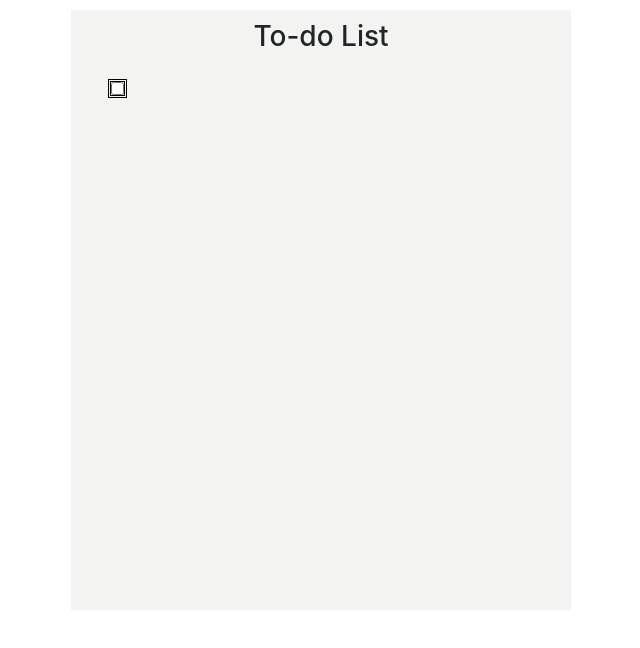
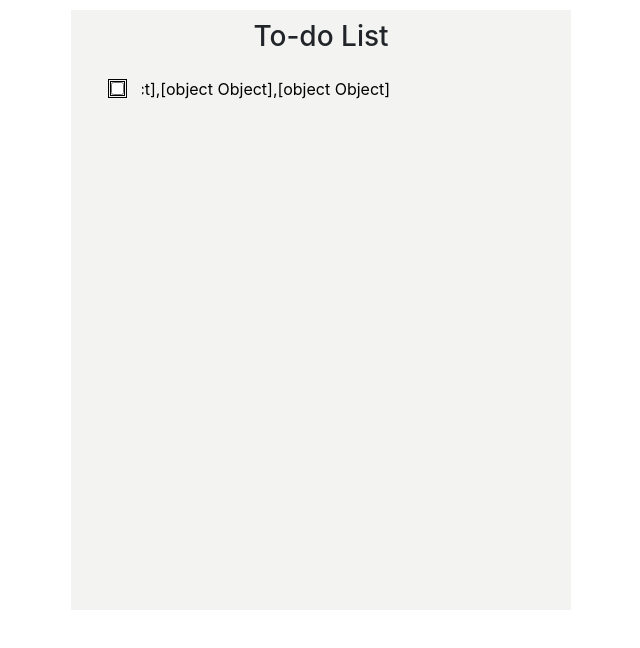
Before and after one commit to madhurabhujbal/todo-list, a React (Create React App) app: page / in a window 1280 px wide. Shown: the top 648 px of the page, without its empty margins (319-959 px from the left). Built offline with nearby package versions, Linux system fonts and the light colour scheme; the HTML template or start-up script is replaced by a standard one.

Commit message:
Modify Display as class component and include list props for displaying it on screen

```diff
--- a/src/components/Display.jsx
+++ b/src/components/Display.jsx
@@ -1,6 +1,9 @@
 import React from "react";
+import { Component } from "react";
 
-function Display() {
+class Display extends Component {
+  render() {
+    const { list } = this.props;
     return (
       <div>
         <main>
@@ -11,7 +14,7 @@ function Display() {
                   <input type="checkbox" className="checkbox" />
                 </div>
                 <div className="col-md-2">
-                <input type="text" className="item" autoFocus />
+                  <input type="text" className="item" value={list} autoFocus />
                 </div>
               </div>
             </div>
@@ -20,5 +23,6 @@ function Display() {
       </div>
     );
   }
+}
 
 export default Display;
```
Lines whose indentation alone changed are shown as unchanged.
